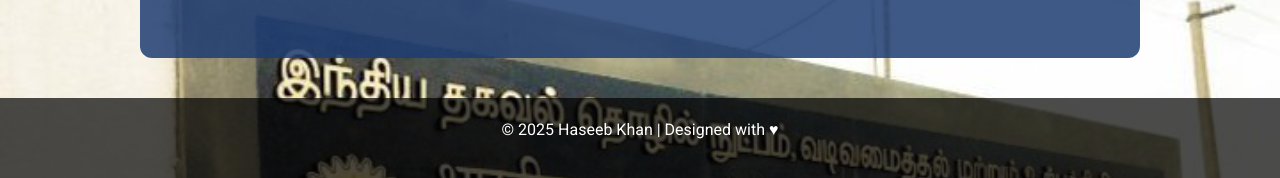
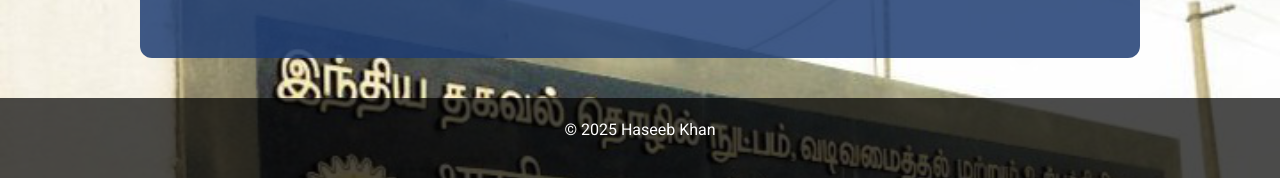
Before and after one commit to haseebkhan02/haseebkhan02.github.io, a plain HTML site: page index.html in a window 1280 px wide. Shown: the part 3485-3663 px from the top of the page. Drawn offline with nearby package versions, Linux system fonts and the light colour scheme.

Commit message:
Update index.html

```diff
--- a/index.html
+++ b/index.html
@@ -187,7 +187,7 @@
   </section>
 
   <footer>
-    <p>&copy; 2025 Haseeb Khan | Designed with ♥</p>
+    <p>&copy; 2025 Haseeb Khan</p>
   </footer>
 
   <script src="https://cdn.jsdelivr.net/npm/bootstrap@5.3.0/dist/js/bootstrap.bundle.min.js"></script>
```
